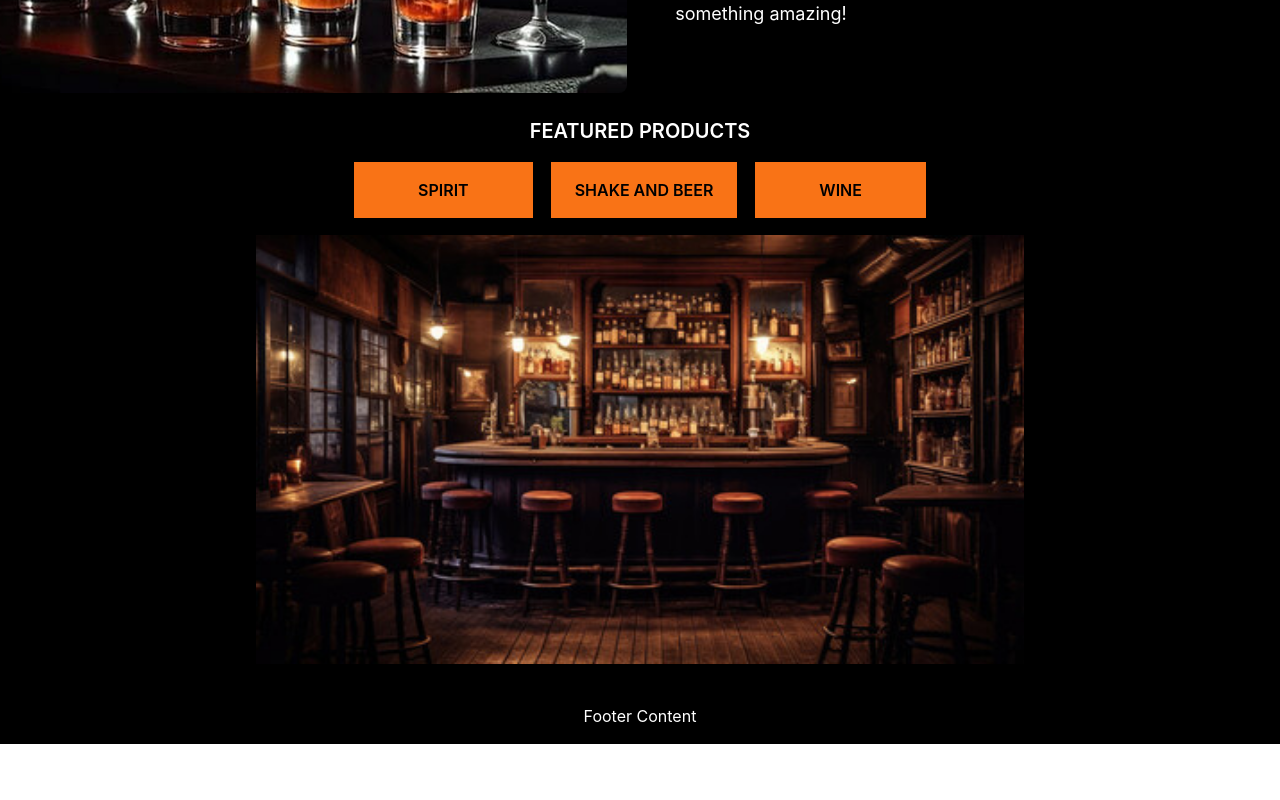
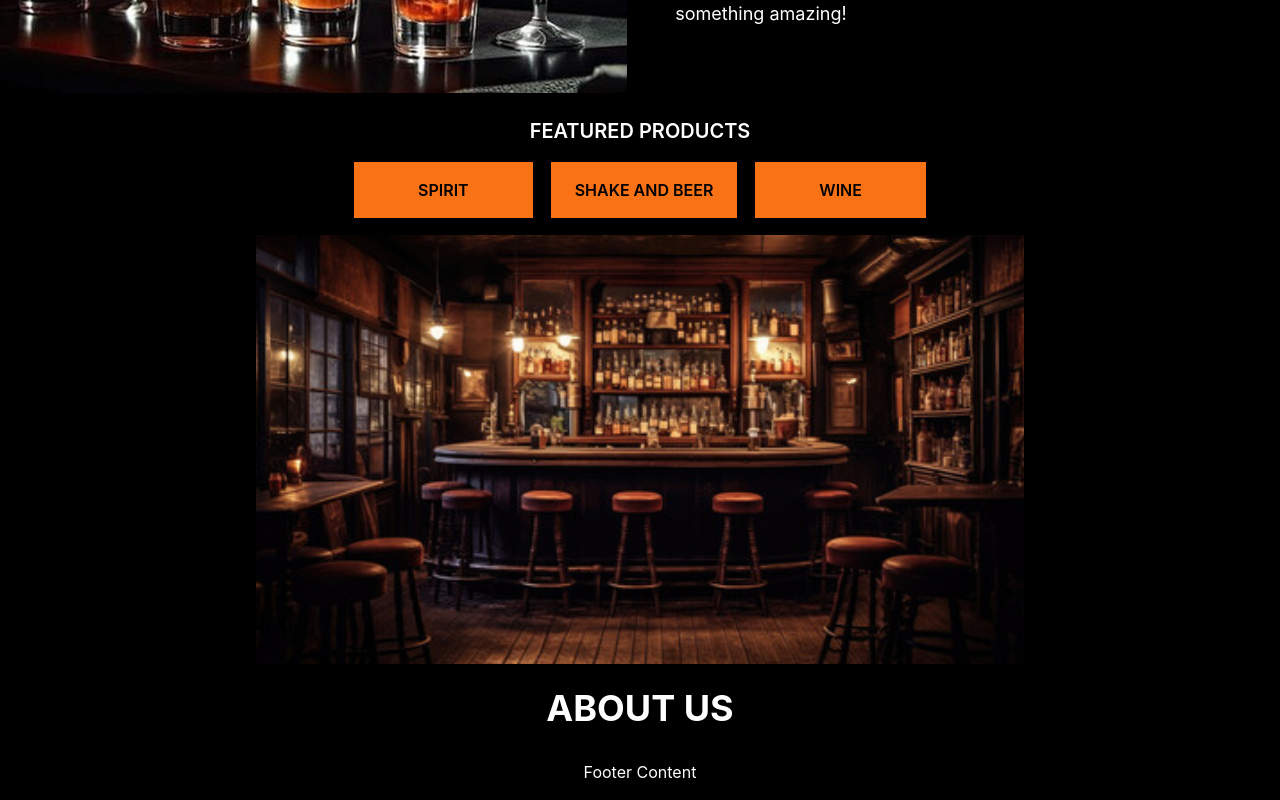
Before and after one commit to ZNilakshi/Capstone-Project, a React (Create React App) app in the folder frontend/: page / in a window 1280 px wide. Shown: the part 1117-1917 px from the top of the page. Before the commit the page ends 1861 px from the top, so only its background shows below. Built offline with nearby package versions, Linux system fonts and the light colour scheme.

Commit message:
add shop by brand com

```diff
--- /dev/null
+++ b/frontend/src/components/ShooByBrand.jsx
@@ -0,0 +1,16 @@
+import React from "react";
+
+const ShooByBrand  = () => {
+  return (
+    <section className="flex flex-col md:flex-row items-center justify-center    bg-black">
+
+        <div className="w-full  pr-6 mr-6 md:w-1/2 md:pl-12 mt-6 md:mt-0 text-center ">
+        <h2 className="text-3xl md:text-4xl font-bold text-white mb-4">ABOUT US</h2>
+
+      </div>
+
+    </section>
+  );
+};
+
+export default ShooByBrand ;
--- a/frontend/src/pages/Home.jsx
+++ b/frontend/src/pages/Home.jsx
@@ -2,6 +2,7 @@ import {  motion } from "framer-motion";
 import { useState, useEffect } from "react";
 import About from "../components/about";
 import FeaturedProducts from "../components/FeaturedProducts";
+import ShooByBrand from "../components/ShooByBrand";
 
 const Home = () => {
   const [index, setIndex] = useState(0);
@@ -54,6 +55,7 @@ const Home = () => {
     </div>
     <About />
     <FeaturedProducts />
+    <ShooByBrand/>
     </div>
   );
 };
```
